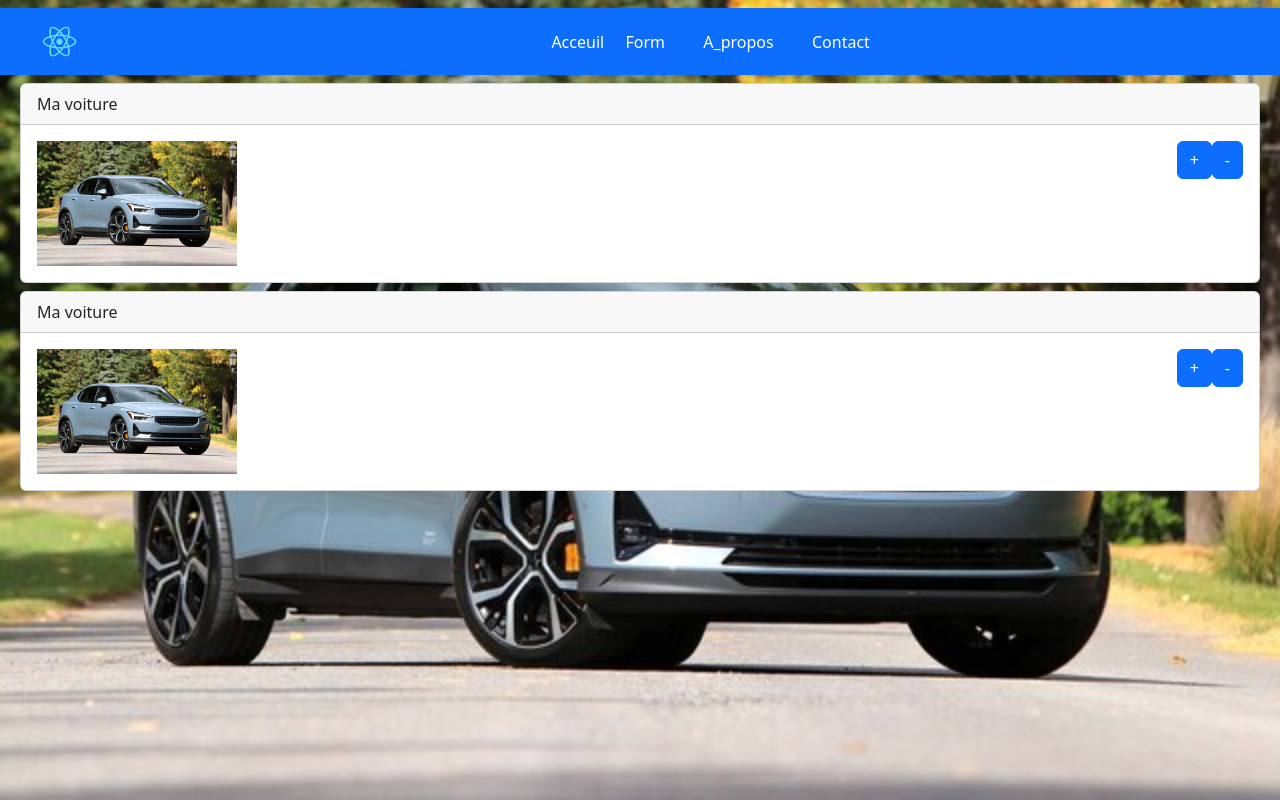
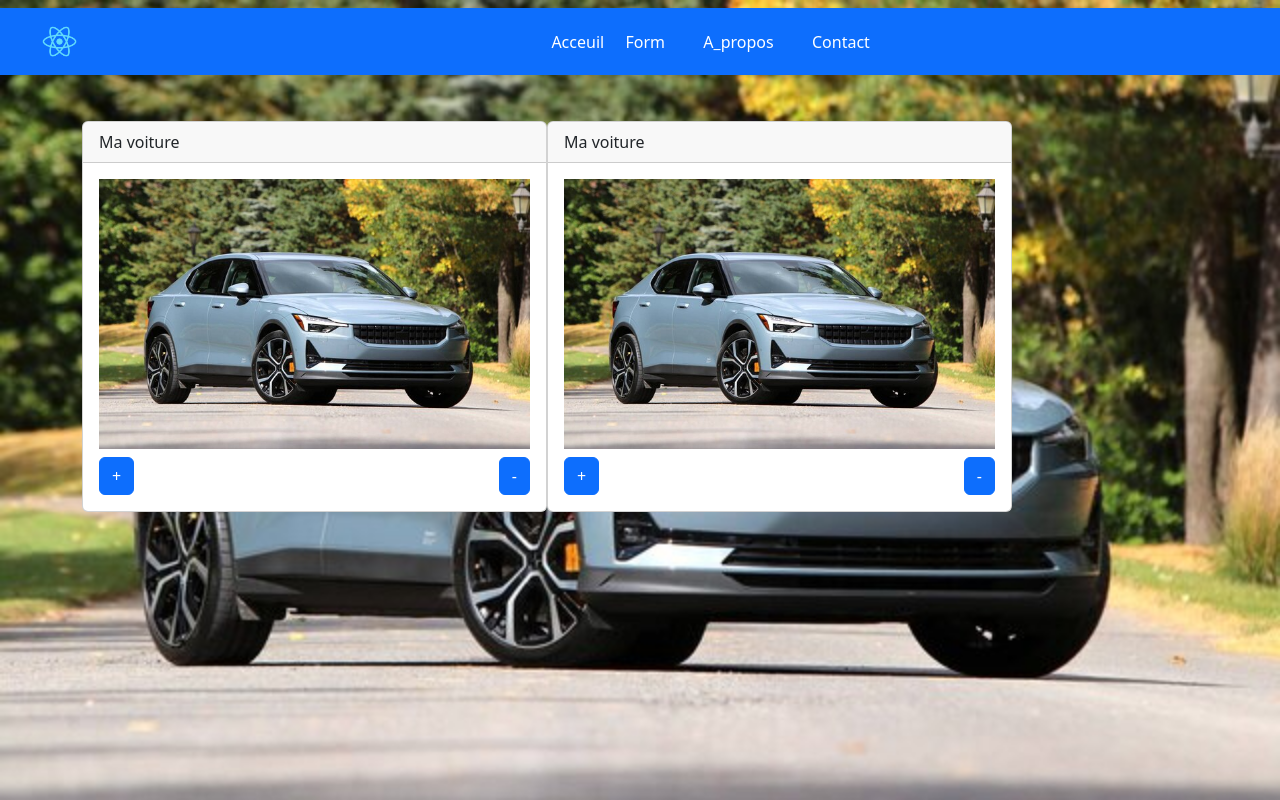
Before and after one commit to BAKHOUM21/mon-appli-react, a React (Create React App) app: page /produits in a window 1280 px wide. Built offline with nearby package versions, Linux system fonts and the light colour scheme.

Commit message:
last commit

```diff
--- a/src/components/produits.js
+++ b/src/components/produits.js
@@ -1,7 +1,8 @@
 import React, { Component } from "react";
 import 'bootstrap/dist/css/bootstrap.min.css';
-const link= '.././images/bagnol.jpg';
-const title='Ma voiture';
+import '../../src/produits.css';
+const link = '.././images/bagnol.jpg';
+const title = 'Ma voiture';
 class Produits extends Component {
 
     constructor(props) {
@@ -10,29 +11,35 @@ class Produits extends Component {
     render() {
 
         return (
-            <div className="container-fluid d-block">
-                <div className="card m-2">
+            <div className="container expand-lg d-flex ml-1">
+                <div className="card col-sm-5 mt-2 ml-1">
                     <div className="card-header">
                         {title}
                     </div>
                     <div className="card-body">
-                        <div className=" float-end ml-2">
-                            <button className="btn btn-primary">+</button>
-                            <button className="btn btn-primary">-</button>
+                        <div className="m-auto">
+                            <img src={link} className="m-auto imgs" />
                         </div>
-                        <img width={200} src={link} />
+                        <div className="ml-2 mt-2">
+                            <button className="btn btn-primary float-start">+</button>
+                            <button className="btn btn-primary float-end">-</button>
+                        </div>
+
                     </div>
                 </div>
-                <div className="card m-2">
+                <div className="card col-sm-5 mt-2 float-end">
                     <div className="card-header">
                         {title}
                     </div>
                     <div className="card-body">
-                        <div className=" float-end ml-2">
-                            <button className="btn btn-primary">+</button>
-                            <button className="btn btn-primary">-</button>
+                        <div>
+                            <img className="imgs" src={link} />
                         </div>
-                        <img width={200} src={link} />
+                        <div className="ml-2 mt-2">
+                            <button className="btn btn-primary start">+</button>
+                            <button className="btn btn-primary float-end">-</button>
+                        </div>
+
                     </div>
                 </div>
 
--- /dev/null
+++ b/src/produits.css
@@ -0,0 +1,3 @@
+.imgs{
+    width:100%;
+}
```
